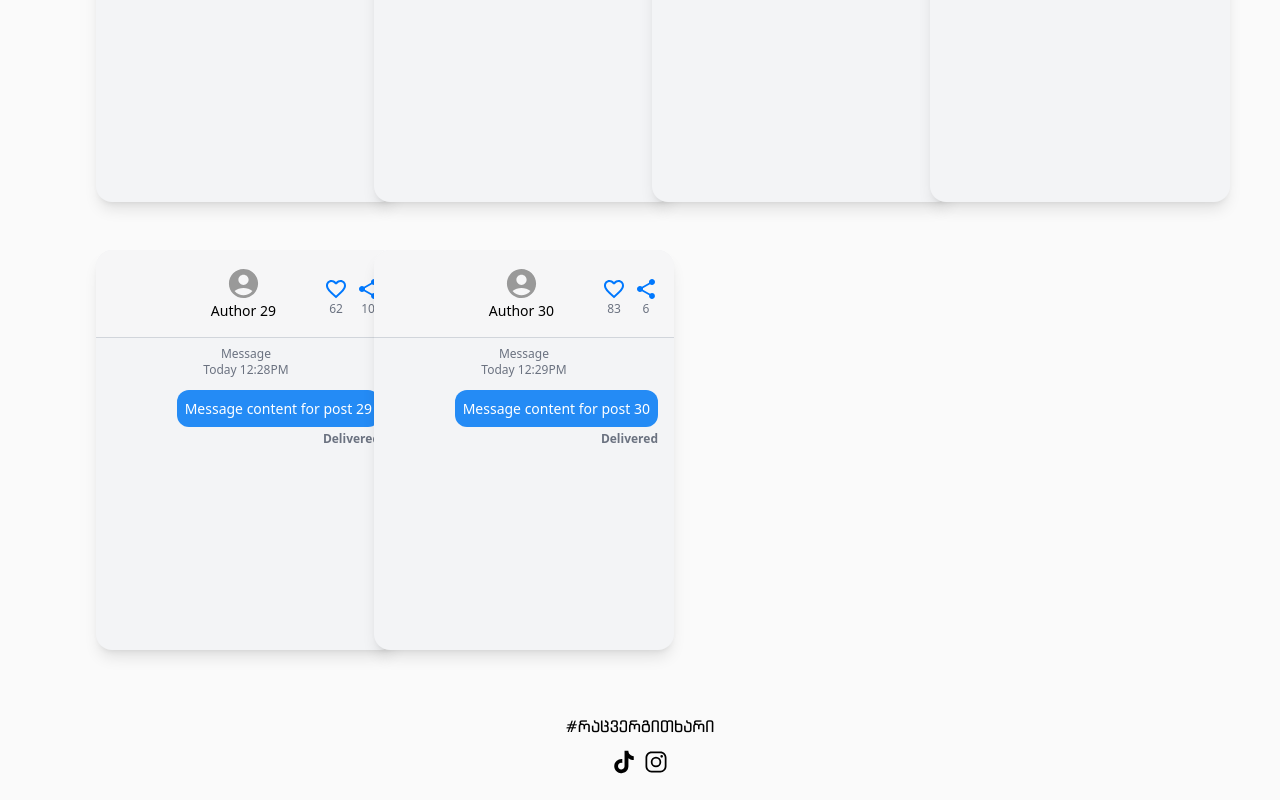
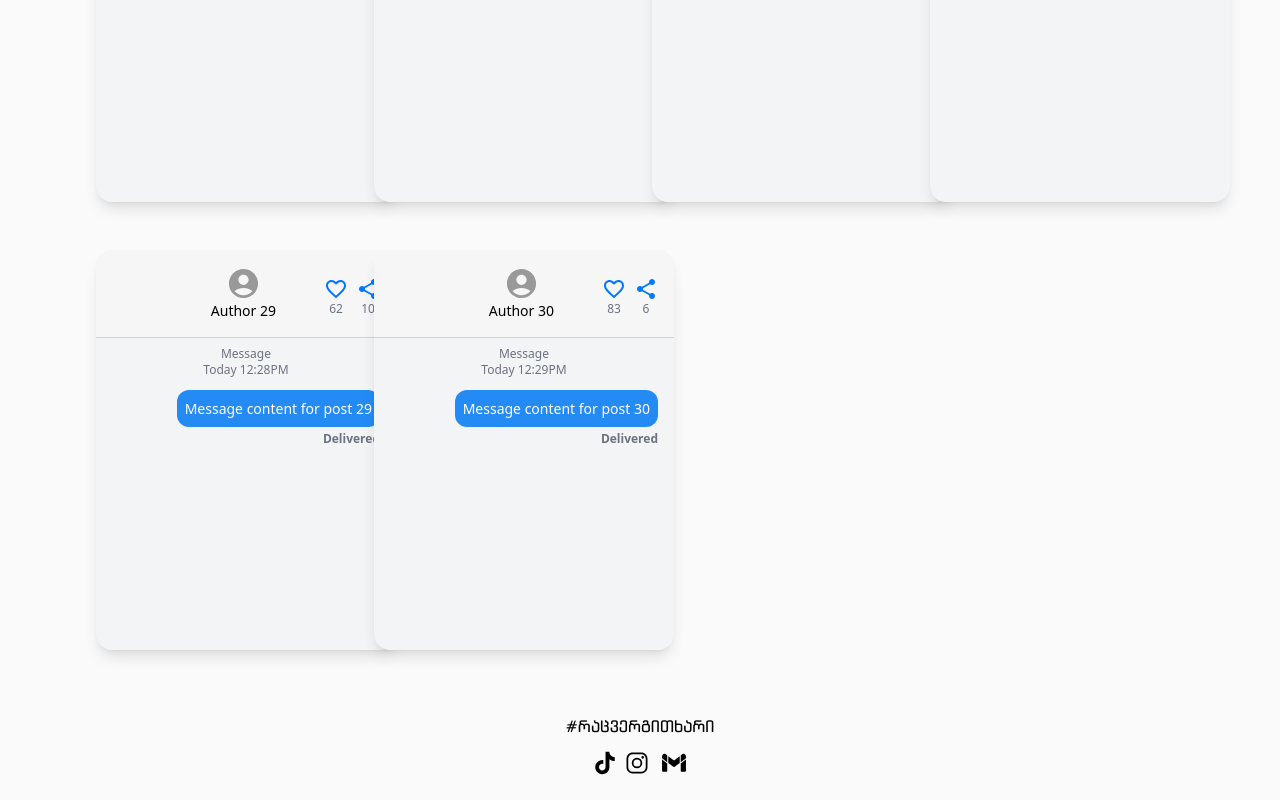
Before and after one commit to Dadu400/untold-things-frontend, a React (Create React App) app: page / in a window 1280 px wide. Shown: the part 3378-4178 px from the top of the page. Built offline with nearby package versions, Linux system fonts and the light colour scheme.

Commit message:
Add email info to the Footer.tsx

```diff
--- a/src/components/footer/Footer.tsx
+++ b/src/components/footer/Footer.tsx
@@ -1,5 +1,4 @@
-
-function footer () {
+function Footer() {
     return (
         <footer className="flex py-6 bg-bgColor z-10 left-0 bottom-0 w-full">
             <div className="flex flex-col mx-auto items-center gap-3">
@@ -8,25 +7,49 @@ function footer () {
                 </h1>
                 <div className="flex items-center gap-2">
                     <a href="https://www.tiktok.com/@racvergitxari.ge" target="_blank" rel="noreferrer">
-                        <svg stroke="currentColor" fill="currentColor" strokeWidth="0" viewBox="0 0 512 512"
-                             fontSize="24" height="1em" width="1em" xmlns="http://www.w3.org/2000/svg">
-                            <path
-                                d="M412.19 118.66a109.27 109.27 0 01-9.45-5.5 132.87 132.87 0 01-24.27-20.62c-18.1-20.71-24.86-41.72-27.35-56.43h.1C349.14 23.9 350 16 350.13 16h-82.44v318.78c0 4.28 0 8.51-.18 12.69 0 .52-.05 1-.08 1.56 0 .23 0 .47-.05.71v.18a70 70 0 01-35.22 55.56 68.8 68.8 0 01-34.11 9c-38.41 0-69.54-31.32-69.54-70s31.13-70 69.54-70a68.9 68.9 0 0121.41 3.39l.1-83.94a153.14 153.14 0 00-118 34.52 161.79 161.79 0 00-35.3 43.53c-3.48 6-16.61 30.11-18.2 69.24-1 22.21 5.67 45.22 8.85 54.73v.2c2 5.6 9.75 24.71 22.38 40.82A167.53 167.53 0 00115 470.66v-.2l.2.2c39.91 27.12 84.16 25.34 84.16 25.34 7.66-.31 33.32 0 62.46-13.81 32.32-15.31 50.72-38.12 50.72-38.12a158.46 158.46 0 0027.64-45.93c7.46-19.61 9.95-43.13 9.95-52.53V176.49c1 .6 14.32 9.41 14.32 9.41s19.19 12.3 49.13 20.31c21.48 5.7 50.42 6.9 50.42 6.9v-81.84c-10.14 1.1-30.73-2.1-51.81-12.61z"></path>
+                        <svg
+                            stroke="currentColor"
+                            fill="currentColor"
+                            strokeWidth="0"
+                            viewBox="0 0 512 512"
+                            fontSize="24"
+                            height="1em"
+                            width="1em"
+                            xmlns="http://www.w3.org/2000/svg"
+                        >
+                            <path d="M412.19 118.66a109.27 109.27 0 01-9.45-5.5 132.87 132.87 0 01-24.27-20.62c-18.1-20.71-24.86-41.72-27.35-56.43h.1C349.14 23.9 350 16 350.13 16h-82.44v318.78c0 4.28 0 8.51-.18 12.69 0 .52-.05 1-.08 1.56 0 .23 0 .47-.05.71v.18a70 70 0 01-35.22 55.56 68.8 68.8 0 01-34.11 9c-38.41 0-69.54-31.32-69.54-70s31.13-70 69.54-70a68.9 68.9 0 0121.41 3.39l.1-83.94a153.14 153.14 0 00-118 34.52 161.79 161.79 0 00-35.3 43.53c-3.48 6-16.61 30.11-18.2 69.24-1 22.21 5.67 45.22 8.85 54.73v.2c2 5.6 9.75 24.71 22.38 40.82A167.53 167.53 0 00115 470.66v-.2l.2.2c39.91 27.12 84.16 25.34 84.16 25.34 7.66-.31 33.32 0 62.46-13.81 32.32-15.31 50.72-38.12 50.72-38.12a158.46 158.46 0 0027.64-45.93c7.46-19.61 9.95-43.13 9.95-52.53V176.49c1 .6 14.32 9.41 14.32 9.41s19.19 12.3 49.13 20.31c21.48 5.7 50.42 6.9 50.42 6.9v-81.84c-10.14 1.1-30.73-2.1-51.81-12.61z"></path>
                         </svg>
                     </a>
                     <a href="https://www.instagram.com/racvergitxari" target="_blank" rel="noreferrer">
-                        <svg stroke="currentColor" fill="currentColor" strokeWidth="0" viewBox="0 0 512 512"
-                             fontSize="24" height="1em" width="1em" xmlns="http://www.w3.org/2000/svg">
+                        <svg
+                            stroke="currentColor"
+                            fill="currentColor"
+                            strokeWidth="0"
+                            viewBox="0 0 512 512"
+                            fontSize="24"
+                            height="1em"
+                            width="1em"
+                            xmlns="http://www.w3.org/2000/svg"
+                        >
+                            <path d="M349.33 69.33a93.62 93.62 0 0193.34 93.34v186.66a93.62 93.62 0 01-93.34 93.34H162.67a93.62 93.62 0 01-93.34-93.34V162.67a93.62 93.62 0 0193.34-93.34h186.66m0-37.33H162.67C90.8 32 32 90.8 32 162.67v186.66C32 421.2 90.8 480 162.67 480h186.66C421.2 480 480 421.2 480 349.33V162.67C480 90.8 421.2 32 349.33 32z"></path>
+                            <path d="M377.33 162.67a28 28 0 1128-28 27.94 27.94 0 01-28 28zM256 181.33A74.67 74.67 0 11181.33 256 74.75 74.75 0 01256 181.33m0-37.33a112 112 0 10112 112 112 112 0 00-112-112z"></path>
+                        </svg>
+                    </a>
+                    <a href="mailto:info@racvergitxari.ge" target="_blank" rel="noreferrer" className="ml-1">
+                        <svg xmlns="http://www.w3.org/2000/svg"
+                             strokeWidth="0"
+                             fontSize="26"
+                             height="1em"
+                             width="1em"
+                             viewBox="0 0 50 50">
                             <path
-                                d="M349.33 69.33a93.62 93.62 0 0193.34 93.34v186.66a93.62 93.62 0 01-93.34 93.34H162.67a93.62 93.62 0 01-93.34-93.34V162.67a93.62 93.62 0 0193.34-93.34h186.66m0-37.33H162.67C90.8 32 32 90.8 32 162.67v186.66C32 421.2 90.8 480 162.67 480h186.66C421.2 480 480 421.2 480 349.33V162.67C480 90.8 421.2 32 349.33 32z"></path>
-                            <path
-                                d="M377.33 162.67a28 28 0 1128-28 27.94 27.94 0 01-28 28zM256 181.33A74.67 74.67 0 11181.33 256 74.75 74.75 0 01256 181.33m0-37.33a112 112 0 10112 112 112 112 0 00-112-112z"></path>
+                                d="M12 23.403V23.39 10.389L11.88 10.3h-.01L9.14 8.28C7.47 7.04 5.09 7.1 3.61 8.56 2.62 9.54 2 10.9 2 12.41v3.602L12 23.403zM38 23.39v.013l10-7.391V12.41c0-1.49-.6-2.85-1.58-3.83-1.46-1.457-3.765-1.628-5.424-.403L38.12 10.3 38 10.389V23.39zM14 24.868l10.406 7.692c.353.261.836.261 1.189 0L36 24.868V11.867L25 20l-11-8.133V24.868zM38 25.889V41c0 .552.448 1 1 1h6.5c1.381 0 2.5-1.119 2.5-2.5V18.497L38 25.889zM12 25.889L2 18.497V39.5C2 40.881 3.119 42 4.5 42H11c.552 0 1-.448 1-1V25.889z"></path>
                         </svg>
                     </a>
                 </div>
             </div>
         </footer>
-    )
+    );
 }
 
-export default footer;
+export default Footer;
```
